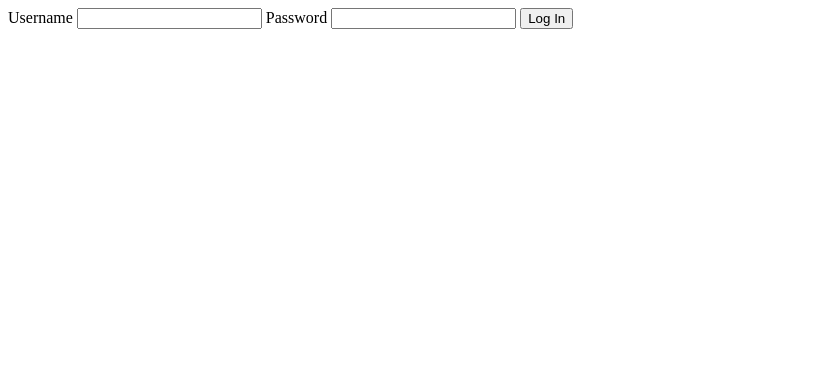
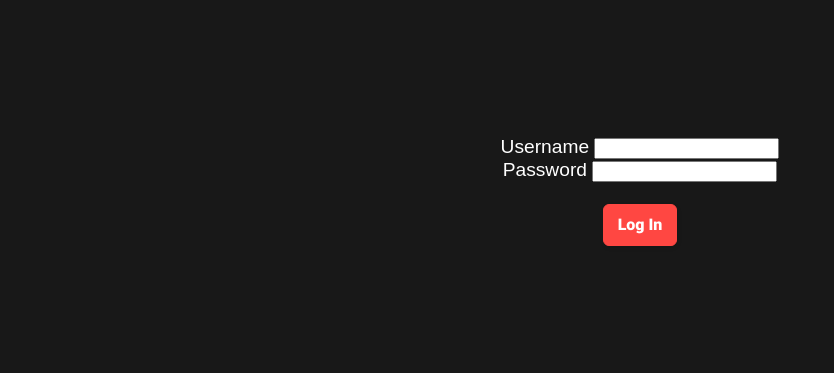
Before and after one commit to Guttojss/flask, a Flask app: page /login in a window 1280 px wide. Shown: the top 373 px of the page, without its empty margins (0-834 px from the left). Run offline with Flask 3, Linux system fonts and the light colour scheme.

Commit message:
Templates com style

```diff
--- /dev/null
+++ b/static/style.css
@@ -0,0 +1,45 @@
+body
+{
+    font-family: "Poppins", sans-serif;
+    background-color: #181818;
+    color: #fff;
+    text-align: center;
+    font-size: larger;
+    padding: 10%;
+}
+
+.button-24 {
+  background: #FF4742;
+  border: 1px solid #FF4742;
+  border-radius: 6px;
+  box-shadow: rgba(0, 0, 0, 0.1) 1px 2px 4px;
+  box-sizing: border-box;
+  color: #FFFFFF;
+  cursor: pointer;
+  display: inline-block;
+  font-family: nunito,roboto,proxima-nova,"proxima nova",sans-serif;
+  font-size: 16px;
+  font-weight: 800;
+  line-height: 16px;
+  min-height: 40px;
+  outline: 0;
+  padding: 12px 14px;
+  text-align: center;
+  text-rendering: geometricprecision;
+  text-transform: none;
+  user-select: none;
+  -webkit-user-select: none;
+  touch-action: manipulation;
+  vertical-align: middle;
+}
+
+.button-24:hover,
+.button-24:active {
+  background-color: initial;
+  background-position: 0 0;
+  color: #FF4742;
+}
+
+.button-24:active {
+  opacity: .5;
+}
--- a/templates/index.html
+++ b/templates/index.html
@@ -3,12 +3,13 @@
 <head>
     <meta charset="UTF-8">
     <meta name="viewport" content="width=device-width, initial-scale=1.0">
+    <link rel="stylesheet" href="{{ url_for('static', filename='style.css') }}">
     <title>Python Avançado</title>
 </head>
 <body>
     <h1>Projecto Flask</h1>
     <p>Escola Profissional do Fundão <br> Curso : Progamador de Informática</p>
-    <p>Para começar Clique no butão :</p>
-
+    <p>Para começar Clique no butão <br><br>
+    <a href="/login"><button class="button-24" role="button">Login</button></a> </p>
 </body>
 </html>
--- a/templates/logged.html
+++ b/templates/logged.html
@@ -1,4 +1,6 @@
 <!doctype html>
+<link rel="stylesheet" href="{{ url_for('static', filename='style.css') }}">
 <title>Logged in</title>
   <h1>Hello {{ name }}!</h1>
   <p>You are now Logged in</p>
+  <a href="/logout"><button class="button-24" role="button">Logout</button></a> </p>
--- a/templates/loggin.html
+++ b/templates/loggin.html
@@ -3,16 +3,17 @@
 <head>
     <meta charset="UTF-8">
     <meta name="viewport" content="width=device-width, initial-scale=1.0">
+    <link rel="stylesheet" href="{{ url_for('static', filename='style.css') }}">
     <title>Loggin in</title>
 </head>
 <body>
     {% block content %}
     <form method="post">
       <label for="username">Username</label>
-      <input name="username" id="username" required>
+      <input name="username" id="username" required><br>
       <label for="password">Password</label>
-      <input type="password" name="password" id="password" required>
-      <input type="submit" value="Log In">
+      <input type="password" name="password" id="password" required><br><br>
+      <input type="submit" value="Log In" class="button-24">
     </form>
   {% endblock %}
 </body>
```
